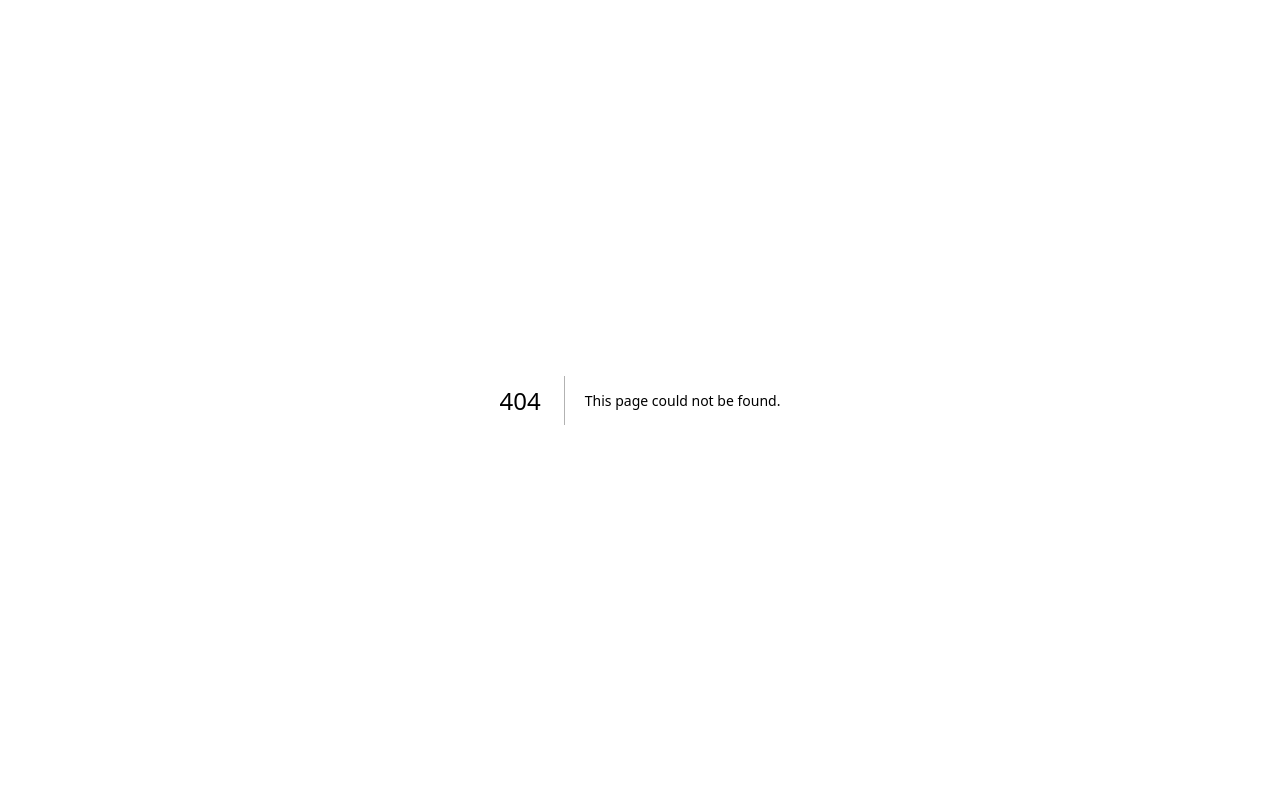
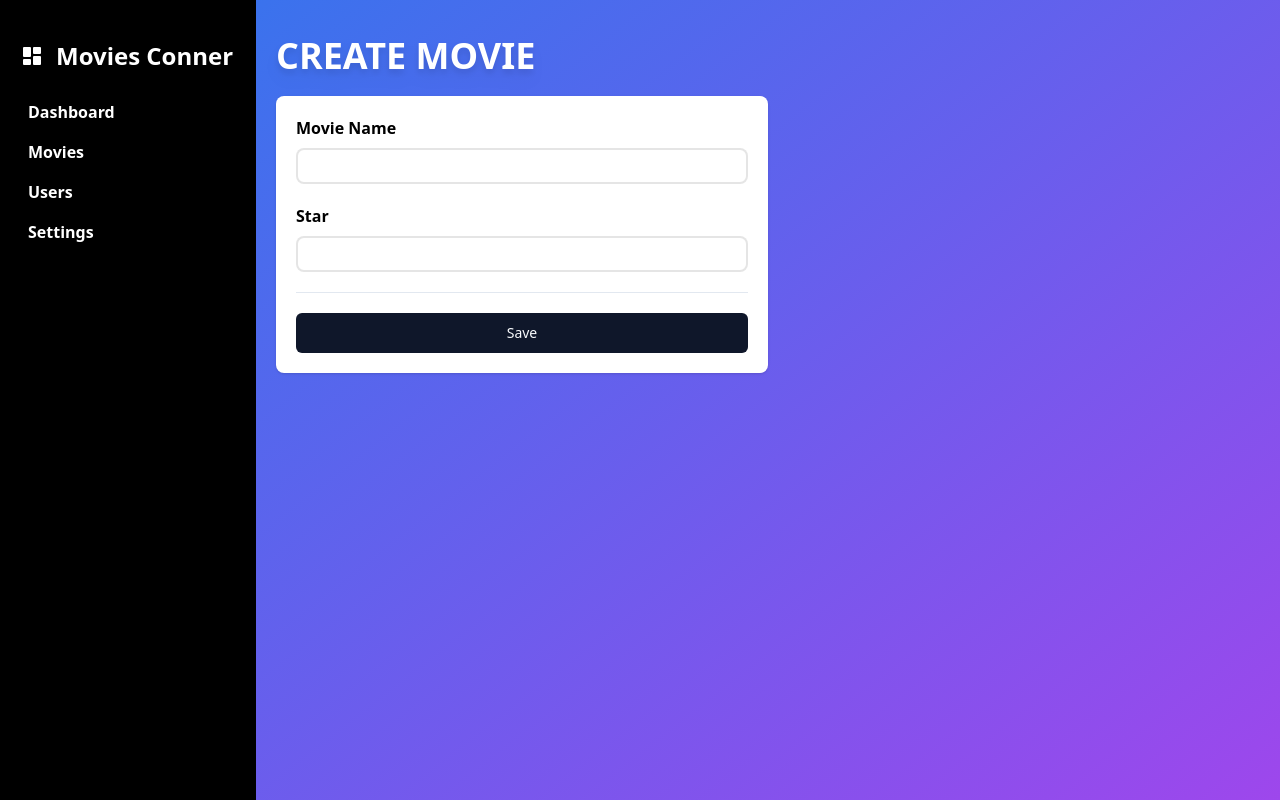
Before and after one commit to Thinmyatkhine/movie-app, a Next.js app: page /dashboard/movies/create in a window 1280 px wide. Before the commit this address had no page. Built offline with nearby package versions, Linux system fonts and the light colour scheme.

Commit message:
add: hook-form

```diff
--- a/components/DashboardLayout.tsx
+++ b/components/DashboardLayout.tsx
@@ -6,6 +6,8 @@ import { BiSolidCameraMovie, BiSolidDashboard, BiSolidUser } from "react-icons/b
 
 interface DashboardDetailProps {
     children: any;
+    title?: string;
+    button?: any;
 }
 const links = [
     {
@@ -25,9 +27,8 @@ const links = [
       url: "/dashboard/settings",
     },
   ];
-const DashboardLayout: React.FC<DashboardDetailProps> = ({children}) => {
-    const router = useRouter();
-    const slug = router.query?.slug;
+const DashboardLayout: React.FC<DashboardDetailProps> = ({children, title, button}) => {
+
     return (
     <main className="flex flex-row w-screen h-screen overflow-hidden">
     <div className="flex flex-col overflow-y-auto w-[20%] h-screen bg-black text-white">
@@ -48,7 +49,11 @@ const DashboardLayout: React.FC<DashboardDetailProps> = ({children}) => {
       "w-[80%] h-screen flex flex-col p-5 pt-9",
       "text-white font-bold bg-gradient-to-br from-blue-600/90 to-purple-600/90"
     )}>
-      <h1 className="text-4xl drop-shadow-lg mb-5 uppercase">{slug}</h1>
+      <div className="w-full flex justify-between">
+        <h1 className="text-4xl drop-shadow-lg mb-5 uppercase">{title}</h1>
+        {button}
+      </div>
+
       {children}
     </div>
   </main> );
--- /dev/null
+++ b/components/InputComponent.tsx
@@ -0,0 +1,28 @@
+import clsx from "clsx";
+import { HTMLInputTypeAttribute } from "react";
+import { useForm, useFormContext } from "react-hook-form";
+
+interface InputComponentProps {
+    label: string;
+    name: string;
+    type?: HTMLInputTypeAttribute;
+}
+
+const InputComponent: React.FC<InputComponentProps> = ({label, name, type = "text"}) => {
+    const {register} = useFormContext();
+  return (
+    <div className="w-full flex flex-col gap-2">
+      <label htmlFor="">{label}</label>
+      <input
+        className={clsx(
+          "border-2 border-black/10 focus:border-black/70 outline-none",
+          "px-3 py-1 rounded-lg"
+        )}
+        type={type}
+        {...register(name)}
+      />
+    </div>
+  );
+};
+
+export default InputComponent;
--- a/package.json
+++ b/package.json
@@ -27,6 +27,7 @@
     "postcss": "8.4.28",
     "react": "18.2.0",
     "react-dom": "18.2.0",
+    "react-hook-form": "^7.46.1",
     "react-icons": "^4.10.1",
     "tailwind-merge": "^1.14.0",
     "tailwindcss": "3.3.3",
--- a/pages/dashboard/[slug].tsx
+++ b/pages/dashboard/[slug].tsx
@@ -10,9 +10,10 @@ interface DashboardDetailProps {
 }
 
 const DashboardDetail: React.FC<DashboardDetailProps> = () => {
-
+   const router = useRouter();
+   let param = router?.query?.slug as any;
     return (
-        <DashboardLayout>
+        <DashboardLayout title={param}>
             Hello
         </DashboardLayout>
     )}
--- a/pages/dashboard/index.tsx
+++ b/pages/dashboard/index.tsx
@@ -12,7 +12,7 @@ interface DashboardProps {}
 
 const Dashboard: React.FC<DashboardProps> = () => {
   return (
-   <DashboardLayout>
+   <DashboardLayout title="dashboard">
       <div className="w-full flex gap-5">
           <IconStatus icon={<BiSolidCameraMovie />} label="movies" total="10"/>
           <IconStatus icon={<BiSolidUser />} label="users" total="20"/>
--- /dev/null
+++ b/pages/dashboard/movies/create.tsx
@@ -0,0 +1,34 @@
+import DashboardLayout from "@/components/DashboardLayout";
+import InputComponent from "@/components/InputComponent";
+import { Button } from "@/components/ui/button";
+import { useState } from "react";
+import { useForm, SubmitHandler, FormProvider } from "react-hook-form";
+
+interface CreateMoviesProps {}
+
+const CreateMovies: React.FC<CreateMoviesProps> = () => {
+  const methods = useForm();
+
+  const onSubmit: SubmitHandler<any> = (data) => {
+   console.log(data);
+  };
+
+
+  return (
+    <DashboardLayout title="Create Movie">
+      <FormProvider {...methods}>
+        <form
+          onSubmit={methods.handleSubmit(onSubmit)}
+          className="flex flex-col w-[50%] bg-white shadow rounded-lg text-black p-5 gap-5"
+        >
+          <InputComponent label="Movie Name" name="movie_name" />
+          <InputComponent label="Star" name="star" type="number" />
+          <hr />
+          <Button type="submit">Save</Button>
+        </form>
+      </FormProvider>
+    </DashboardLayout>
+  );
+};
+
+export default CreateMovies;
--- /dev/null
+++ b/pages/dashboard/movies/index.tsx
@@ -0,0 +1,27 @@
+import DashboardLayout from "@/components/DashboardLayout";
+import { Button } from "@/components/ui/button";
+import { useRouter } from "next/router";
+
+interface MovieListingProps {}
+
+const MovieListing: React.FC<MovieListingProps> = () => {
+  const router = useRouter();
+  return (
+    <DashboardLayout
+      title="Movies"
+      button={
+        <Button
+          onClick={() => {
+            router.push("/dashboard/movies/create");
+          }}
+        >
+          Create
+        </Button>
+      }
+    >
+
+    </DashboardLayout>
+  );
+};
+
+export default MovieListing;
```
Also changed, not shown: 1 other file (tests, documents, lock files or other folders).
